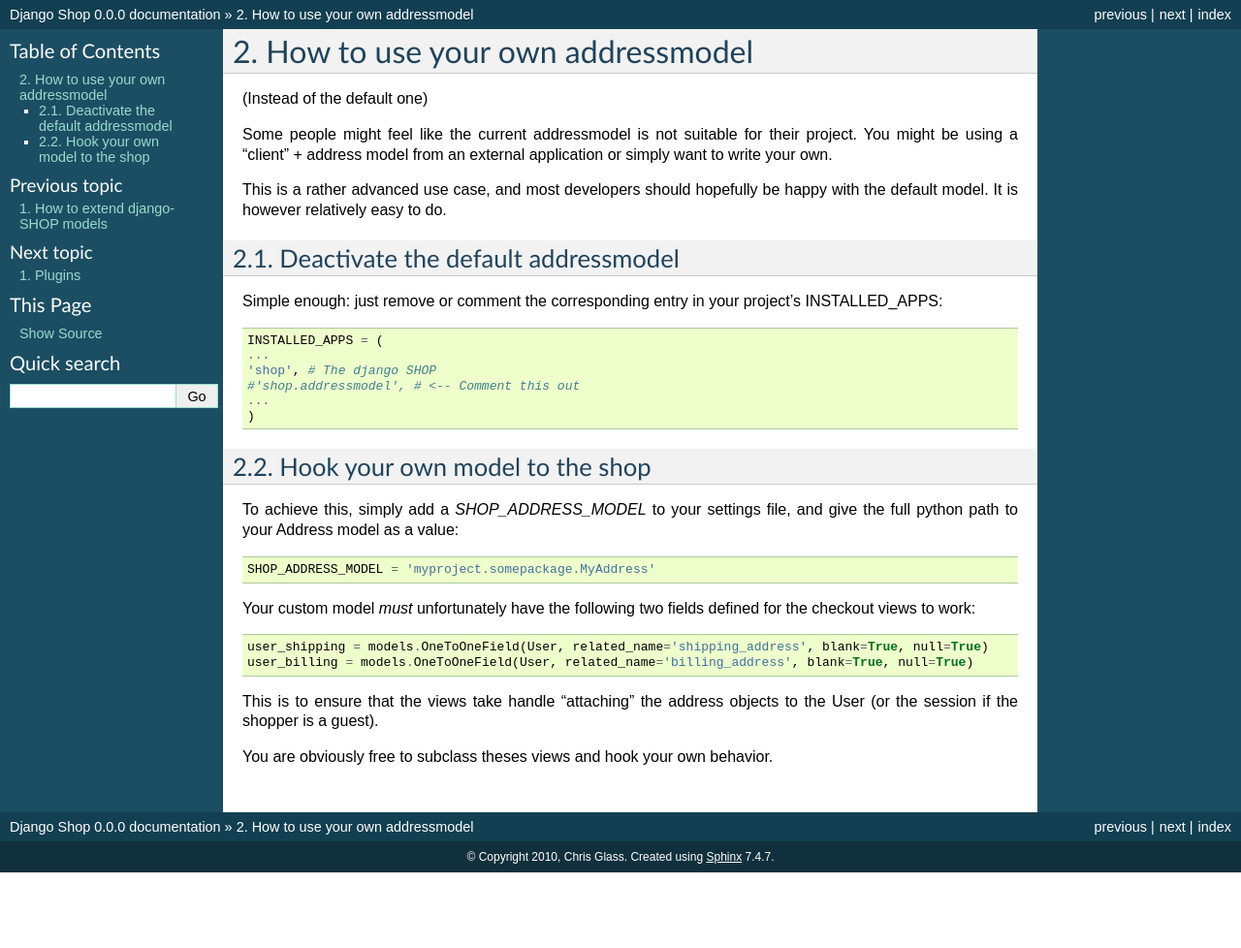
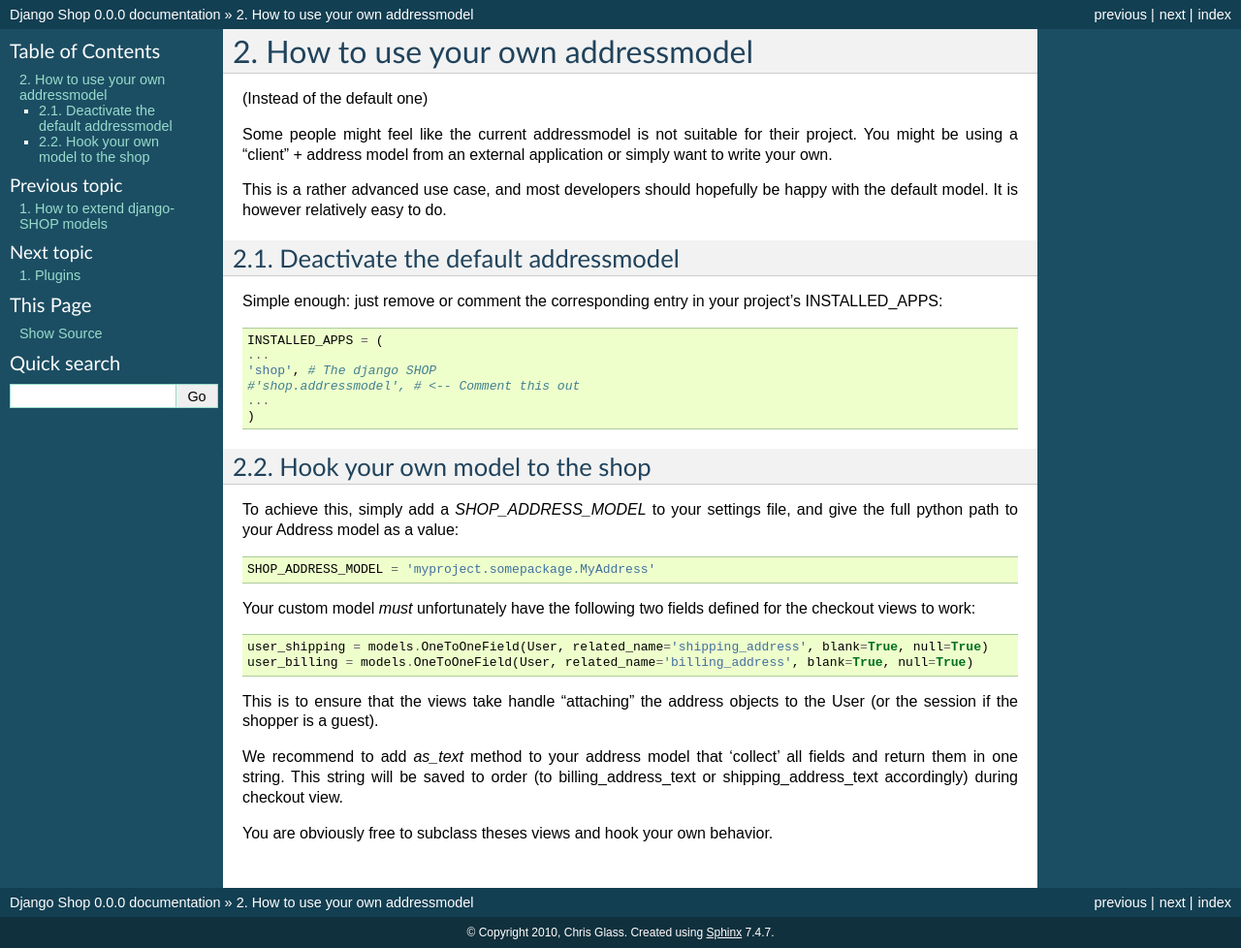
Before and after one commit to lovelysweet1017/django-shop, a Sphinx documentation site: the page built from docs/howto/how-to-use-your-own-addressmodel.rst, in a window 1280 px wide. Shown: the whole page at 97% size. Built offline with Sphinx 7.4.7, drawn with Linux system fonts in a browser that asks for light colours; before the commit the page ends 900 px from its top, so only the background shows below that.

Commit message:
Documentation improvment

```diff
--- a/docs/howto/how-to-use-your-own-addressmodel.rst
+++ b/docs/howto/how-to-use-your-own-addressmodel.rst
@@ -43,4 +43,8 @@ the checkout views to work::
 This is to ensure that the views take handle "attaching" the address objects to the
 User (or the session if the shopper is a guest).
 
+We recommend to add `as_text` method to your address model that 'collect' all fields
+and return them in one string. This string will be saved to order
+(to billing_address_text or shipping_address_text accordingly) during checkout view.
+
 You are obviously free to subclass theses views and hook your own behavior.
```
